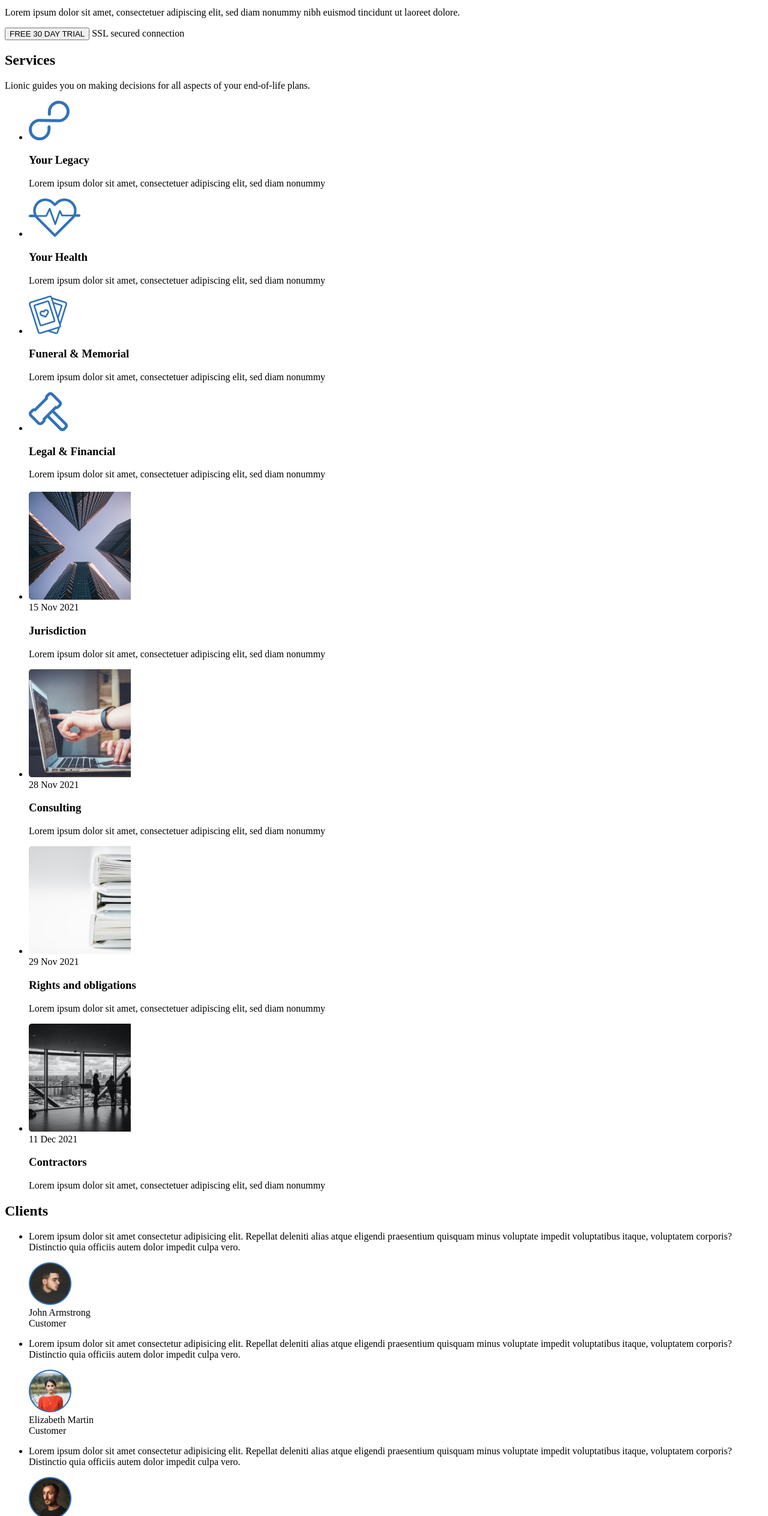
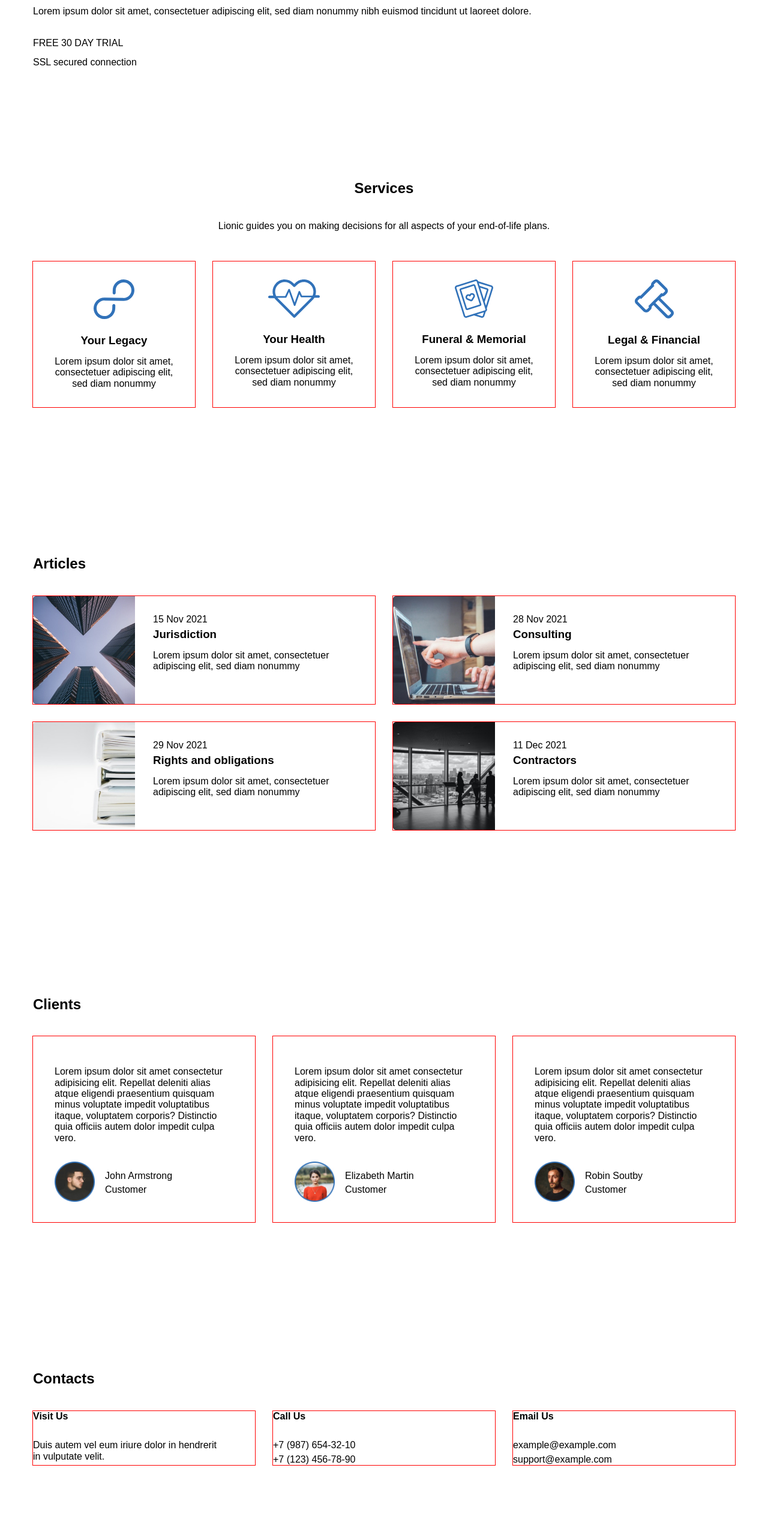
Before and after one commit to Pashkanye/SkillBox, a plain HTML site: page lionic-start/index.html in a window 1280 px wide. Shown: the part 272-2800 px from the top of the page at 60% size. Drawn offline with Linux system fonts and the light colour scheme.

Commit message:
Added css files

```diff
--- /dev/null
+++ b/lionic-start/css/style.css
@@ -0,0 +1,263 @@
+html {
+  box-sizing: border-box;
+}
+
+*,
+*::before,
+*::after {
+  box-sizing: inherit;
+}
+
+a {
+  color: inherit;
+  text-decoration: none;
+}
+
+img {
+  max-width: 100%;
+}
+
+body {
+  min-width: 1200px;
+  font-family: 'font', sans-serif;
+}
+
+/* glob */
+.list-reset {
+  margin: 0;
+  padding: 0;
+  list-style: none;
+}
+
+.btn-reset {
+  padding: 0;
+  border: none;
+  background-color: transparent;
+  cursor: pointer;
+}
+
+.flex {
+  display: flex;
+}
+
+.container {
+  width: 1200px;
+  padding: 0 15px;
+  margin: 0 auto;
+}
+
+.section-title {
+  margin: 0;
+  margin-bottom: 40px;
+}
+
+.section-descr {
+  margin: 0;
+  margin-bottom: 50px;
+}
+
+.section-offset {
+  padding-top: 87px;
+  padding-bottom: 160px;
+}
+
+/* header */
+.header {
+  padding: 36px 0;
+}
+
+.header-container {
+  align-items: center;
+}
+
+.header-logo {
+  margin-right: auto;
+}
+
+.header-nav {
+  margin-right: 52px;
+}
+
+.header-list-item:not(:last-child) {
+  margin-right: 52px;
+}
+
+/* hero */
+.hero {
+  padding: 100px 0;
+}
+
+.hero-content {
+  min-width: 50%;
+  flex-direction: column;
+  align-items: flex-start;
+}
+
+.hero-title {
+  margin: 0;
+  margin-bottom: 25px;
+}
+
+.hero-descr {
+  margin: 0;
+  margin-bottom: 34px;
+}
+
+.hero-btn {
+  margin-bottom: 14px;
+}
+
+/* services */
+.services-title {
+  text-align: center;
+}
+
+.services-descr {
+  text-align: center;
+}
+
+.services-item {
+  flex-direction: column;
+  align-items: center;
+  padding: 30px;
+  width: 270px;
+  outline: 1px solid red;
+}
+
+.services-item:not(:nth-child(4n)) {
+  margin-right: 30px;
+}
+
+.services-item-icon {
+  margin-bottom: 25px;
+}
+
+.services-item-title {
+  margin: 0;
+  margin-bottom: 15px;
+}
+
+.services-item-descr {
+  margin: 0;
+  text-align: center;
+}
+
+/* articles */
+.articles-list {
+  flex-wrap: wrap;
+}
+
+.articles-item {
+  width: 570px;
+  margin-bottom: 30px;
+  outline: 1px solid red;
+}
+
+.articles-item:not(:nth-child(2n)) {
+  margin-right: 30px;
+}
+
+.blog-preview-image {
+  object-fit: cover;
+}
+
+.blog-preview-text {
+  padding: 30px;
+}
+
+.blog-preview-time {
+  display: block;
+  margin-bottom: 5px;
+}
+
+.blog-preview-title {
+  margin: 0;
+  margin-bottom: 15px;
+}
+
+.blog-preview-descr {
+  margin: 0;
+}
+
+/* clients */
+.clients-item {
+  flex-direction: column;
+  width: 370px;
+  padding: 50px 36px;
+  padding-bottom: 30px;
+  outline: 1px solid red;
+}
+
+.clients-item:not(:nth-child(3n)) {
+  margin-right: 30px;
+}
+
+.clients-item-descr {
+  margin: 0;
+  margin-bottom: 30px;
+}
+
+.clients-user {
+  margin-top: auto;
+  align-items: center;
+}
+
+.clients-avatar {
+  flex-shrink: 0;
+  width: 67px;
+  margin-right: 17px;
+}
+
+.clients-name {
+  margin-bottom: 5px;
+}
+
+/* contacts */
+.contacts-address {
+  font-style: normal;
+}
+
+.contacts-item {
+  flex-direction: column;
+  width: 370px;
+  outline: 1px solid red;
+}
+
+.contacts-item:not(:nth-child(3n)) {
+  margin-right: 30px;
+}
+
+.contacts-item-caption {
+  margin-bottom: 30px;
+}
+
+.contacts-item-text {
+  margin: 0;
+}
+
+.contacts-item-link:not(:last-child) {
+  margin-bottom: 5px;
+}
+
+/* footer */
+.footer {
+  padding: 42px 0;
+}
+
+.footer-container {
+  align-items: center;
+  justify-content: space-between;
+}
+
+.footer-left,
+.footer-right {
+  align-items: center;
+}
+
+.footer-logo {
+  margin-right: 25px;
+}
+
+.footer-item:not(:last-child) {
+  margin-right: 28px;
+}
--- a/lionic-start/index.html
+++ b/lionic-start/index.html
@@ -4,17 +4,19 @@
 <head>
   <meta charset="UTF-8">
   <meta name="viewport" content="width=device-width, initial-scale=1.0">
+  <link rel="stylesheet" href="css/normalize.css">
+  <link rel="stylesheet" href="css/style.css">
   <title>Lionic</title>
 </head>
 
 <body>
-  <header class="header">
-    <div class="conrainer">
+  <header class="header" id="home">
+    <div class="container flex header-container">
       <a href="#" class="header-logo">
         <img src="img/logo.svg" class="header-logo" alt="Logo">
       </a>
       <nav class="header-nav">
-        <ul class="header-list">
+        <ul class="list-reset header-list flex">
           <li class="header-list-item">
             <a href="home" class="header-link">
               Home
@@ -47,16 +49,16 @@
           </li>
         </ul>
       </nav>
-      <button class="btn header-btn">
+      <button class="btn-reset btn header-btn">
         Free trial
       </button>
     </div>
   </header>
 
   <main class="main">
-    <section id="hero" class="hero">
+    <section class="hero" id="hero">
       <div class="container">
-        <div class="hero-content">
+        <div class="hero-content flex">
           <h1 class="hero-title">
             This is&nbsp;simply a&nbsp;smarter way to&nbsp;make your legal online
           </h1>
@@ -64,7 +66,7 @@
             Lorem ipsum dolor sit amet, consectetuer adipiscing elit, sed diam nonummy nibh euismod tincidunt
             ut&nbsp;laoreet dolore.
           </p>
-          <button class="btn hero-btn">
+          <button class="btn-reset btn hero-btn">
             FREE 30&nbsp;DAY TRIAL
           </button>
           <span class="hero-secure">
@@ -73,7 +75,7 @@
         </div>
       </div>
     </section>
-    <section id="services" class="services">
+    <section class="services section-offset" id="services">
       <div class="container">
         <h2 class="section-title services-title">
           Services
@@ -81,8 +83,8 @@
         <p class="section-descr services-descr">
           Lionic guides you on&nbsp;making decisions for all aspects of&nbsp;your end-of-life plans.
         </p>
-        <ul class="services-items">
-          <li class="services-item">
+        <ul class="list-reset services-items flex">
+          <li class="services-item flex">
             <svg class="services-item-icon" width="68" height="66" viewBox="0 0 68 66" fill="none"
               xmlns="http://www.w3.org/2000/svg">
               <path
@@ -96,7 +98,7 @@
               Lorem ipsum dolor sit amet, consectetuer adipiscing elit, sed diam nonummy
             </p>
           </li>
-          <li class="services-item">
+          <li class="services-item flex">
             <svg class="services-item-icon" width="86" height="64" viewBox="0 0 86 64" fill="none"
               xmlns="http://www.w3.org/2000/svg">
               <path
@@ -111,7 +113,7 @@
               Lorem ipsum dolor sit amet, consectetuer adipiscing elit, sed diam nonummy
             </p>
           </li>
-          <li class="services-item">
+          <li class="services-item flex">
             <svg class="services-item-icon" width="64" height="64" viewBox="0 0 64 64" fill="none"
               xmlns="http://www.w3.org/2000/svg">
               <path
@@ -125,7 +127,7 @@
               Lorem ipsum dolor sit amet, consectetuer adipiscing elit, sed diam nonummy
             </p>
           </li>
-          <li class="services-item">
+          <li class="services-item flex">
             <svg class="services-item-icon" width="65" height="65" viewBox="0 0 65 65" fill="none"
               xmlns="http://www.w3.org/2000/svg">
               <path
@@ -142,14 +144,14 @@
         </ul>
       </div>
     </section>
-    <section id="articles" class="articles">
+    <section class="articles section-offset" id="articles">
       <div class="container">
         <h2 class="section-title articles-title">
-
+          Articles
         </h2>
-        <ul class="articles-list">
+        <ul class="list-reset articles-list flex">
           <li class="articles-item">
-            <article class="blogpreview">
+            <article class="blogpreview flex">
               <img src="img/blog-1.jpg" alt="Blog, photo 1" class="blog-preview-image">
               <div class="blog-preview-text">
                 <time class="blog-preview-time" datetime="2021-11-15 19:30">
@@ -165,7 +167,7 @@
             </article>
           </li>
           <li class="articles-item">
-            <article class="blogpreview">
+            <article class="blogpreview flex">
               <img src="img/blog-2.jpg" alt="Blog, photo 2" class="blog-preview-image">
               <div class="blog-preview-text">
                 <time class="blog-preview-time" datetime="2021-11-15 19:30">
@@ -181,7 +183,7 @@
             </article>
           </li>
           <li class="articles-item">
-            <article class="blogpreview">
+            <article class="blogpreview flex">
               <img src="img/blog-3.jpg" alt="Blog, photo 3" class="blog-preview-image">
               <div class="blog-preview-text">
                 <time class="blog-preview-time" datetime="2021-11-15 19:30">
@@ -197,7 +199,7 @@
             </article>
           </li>
           <li class="articles-item">
-            <article class="blogpreview">
+            <article class="blogpreview flex">
               <img src="img/blog-4.jpg" alt="Blog, photo 4" class="blog-preview-image">
               <div class="blog-preview-text">
                 <time class="blog-preview-time" datetime="2021-11-15 19:30">
@@ -215,18 +217,20 @@
         </ul>
       </div>
     </section>
-    <section id="clients" class="clients">
+    <section class="clients section-offset" id="clients">
+      <div class="container">
         <h2 class="section-title clients-title">
           Clients
         </h2>
-      <ul class="clients-list">
-        <li class="clients-item">
+        <ul class="list-reset clients-list flex">
+          <li class="clients-item flex">
             <p class="clients-item-descr">
-            Lorem ipsum dolor sit amet consectetur adipisicing elit. Repellat deleniti alias atque eligendi praesentium
+              Lorem ipsum dolor sit amet consectetur adipisicing elit. Repellat deleniti alias atque eligendi
+              praesentium
               quisquam minus voluptate impedit voluptatibus itaque, voluptatem corporis? Distinctio quia officiis autem
               dolor impedit culpa vero.
             </p>
-          <div class="clients-user">
+            <div class="clients-user flex">
               <div class="clients-avatar">
                 <img src="img/client-1.jpg" alt="John Armstrong">
               </div>
@@ -240,13 +244,14 @@
               </div>
             </div>
           </li>
-        <li class="clients-item">
+          <li class="clients-item flex">
             <p class="clients-item-descr">
-            Lorem ipsum dolor sit amet consectetur adipisicing elit. Repellat deleniti alias atque eligendi praesentium
+              Lorem ipsum dolor sit amet consectetur adipisicing elit. Repellat deleniti alias atque eligendi
+              praesentium
               quisquam minus voluptate impedit voluptatibus itaque, voluptatem corporis? Distinctio quia officiis autem
               dolor impedit culpa vero.
             </p>
-          <div class="clients-user">
+            <div class="clients-user flex">
               <div class="clients-avatar">
                 <img src="img/client-2.jpg" alt="Elizabeth Martin">
               </div>
@@ -260,13 +265,14 @@
               </div>
             </div>
           </li>
-        <li class="clients-item">
+          <li class="clients-item flex">
             <p class="clients-item-descr">
-            Lorem ipsum dolor sit amet consectetur adipisicing elit. Repellat deleniti alias atque eligendi praesentium
+              Lorem ipsum dolor sit amet consectetur adipisicing elit. Repellat deleniti alias atque eligendi
+              praesentium
               quisquam minus voluptate impedit voluptatibus itaque, voluptatem corporis? Distinctio quia officiis autem
               dolor impedit culpa vero.
             </p>
-          <div class="clients-user">
+            <div class="clients-user flex">
               <div class="clients-avatar">
                 <img src="img/client-3.jpg" alt="Robin Soutby">
               </div>
@@ -281,15 +287,16 @@
             </div>
           </li>
         </ul>
+      </div>
     </section>
-    <section id="contacts" class="contacts">
+    <section class="contacts section-offset" id="contacts">
       <div class="container">
         <h2 class="section-title contacts-title">
           Contacts
         </h2>
         <address class="contacts-address">
-          <ul class="contacts-list">
-            <li class="contacts-item">
+          <ul class="list-reset contacts-list flex">
+            <li class="contacts-item flex">
               <strong class="contacts-item-caption">
                 Visit Us
               </strong>
@@ -297,7 +304,7 @@
                 Duis autem vel eum iriure dolor in&nbsp;hendrerit in&nbsp;vulputate velit.
               </p>
             </li>
-            <li class="contacts-item">
+            <li class="contacts-item flex">
               <strong class="contacts-item-caption">
                 Call Us
               </strong>
@@ -308,7 +315,7 @@
                 +7 (123) 456-78-90
               </a>
             </li>
-            <li class="contacts-item">
+            <li class="contacts-item flex">
               <strong class="contacts-item-caption">
                 Email Us
               </strong>
@@ -323,13 +330,45 @@
         </address>
       </div>
     </section>
-    <!-- <section id="join-us" class="join-us">
+    <!-- <section class="join-us" id="join-us">
 
     </section> -->
   </main>
 
   <footer class="footer">
-
+    <div class="container flex footer-container">
+      <div class="footer-left flex">
+        <a href="#" class="footer-logo">
+          <img src="img/logo.svg" alt="Logo">
+        </a>
+        <small class="footer-copy">
+          Copyright ©2017. All Right Reserved
+        </small>
+      </div>
+      <div class="footer-right flex">
+        <nav class="footer-nav">
+          <ul class="list-reset footer-list flex">
+            <li class="footer-item">
+              <a href="#" target="_blank" class="footer-link">About Us</a>
+            </li>
+            <li class="footer-item">
+              <a href="#" target="_blank" class="footer-link">Contact Us</a>
+            </li>
+            <li class="footer-item">
+              <a href="#" target="_blank" class="footer-link">Privacy Policy</a>
+            </li>
+            <li class="footer-item">
+              <a href="#" target="_blank" class="footer-link">Terms Condition</a>
+            </li>
+          </ul>
+        </nav>
+        <ul class="list-reset social flex">
+          <li class="social-item"><a href="#" class="social-link social-link-vk"></a></li>
+          <li class="social-item"><a href="#" class="social-link social-link-linkedin"></a></li>
+          <li class="social-item"><a href="#" class="social-link social-link-mail"></a></li>
+        </ul>
+      </div>
+    </div>
   </footer>
 </body>
 
```
Also changed, not shown: lionic-start/css/normalize.css (added), 1 other file. Lines whose indentation alone changed are shown as unchanged.
